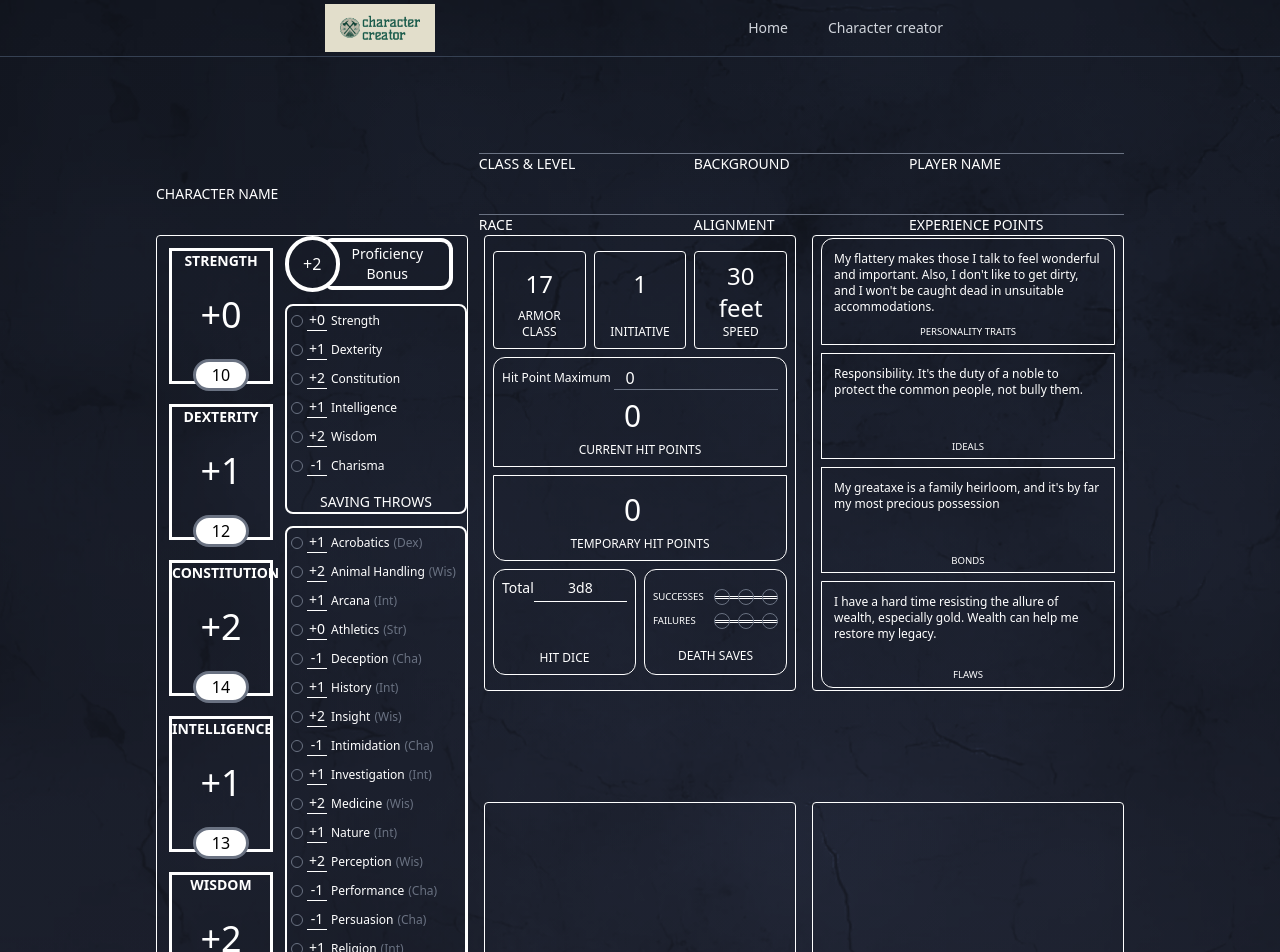
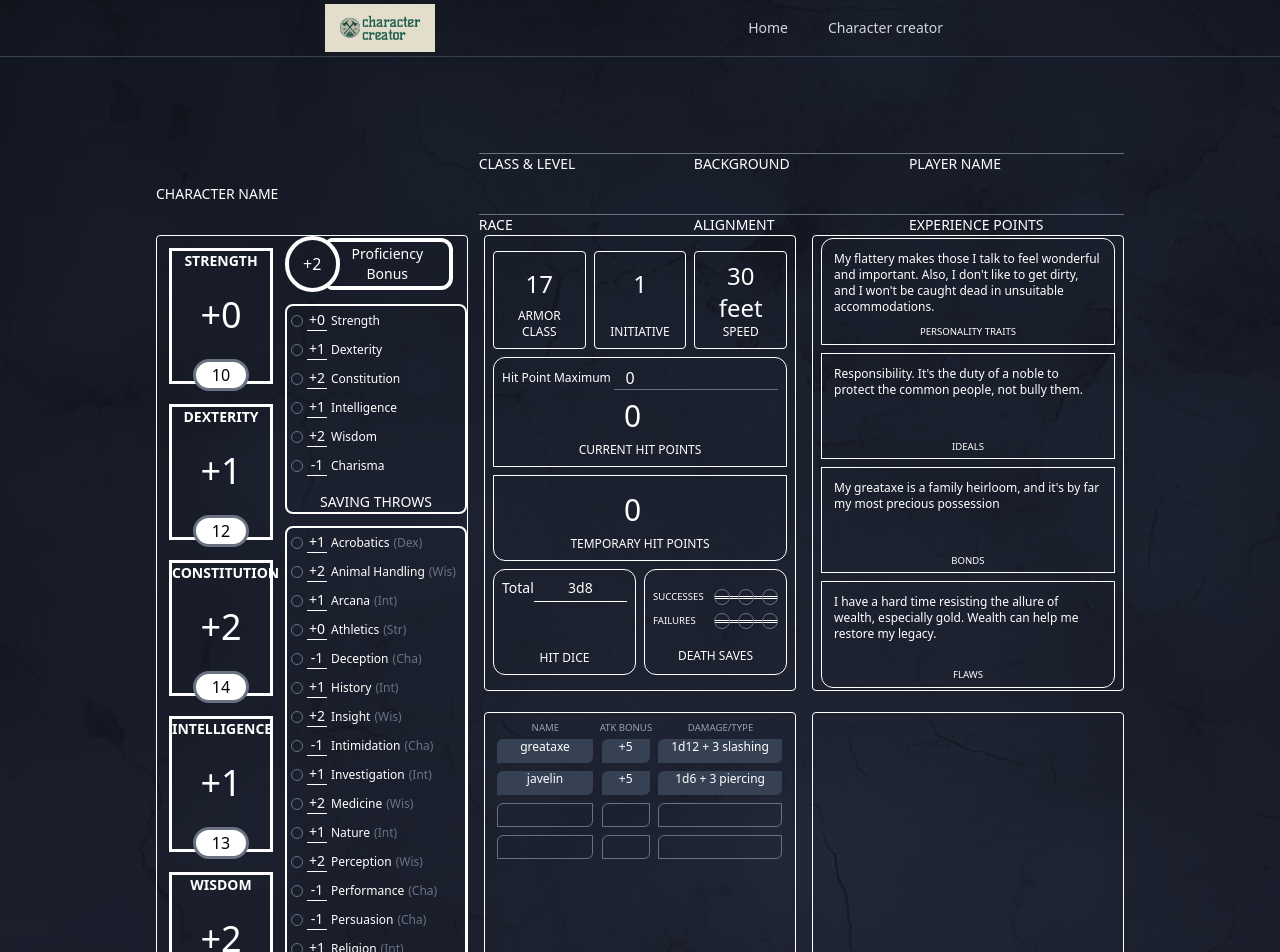
Before and after one commit to lematosdev/hackathon-boot-dev, a SvelteKit app in the folder client/: page /character-creator in a window 1280 px wide. Shown: the top 952 px of the page. Built offline with nearby package versions, Linux system fonts and the light colour scheme.

Commit message:
feat: add attack and spellcasting section (#17)

```diff
--- /dev/null
+++ b/client/src/lib/components/character-sheet/AttacksRow.svelte
@@ -0,0 +1,61 @@
+<script lang="ts">
+  interface Props {
+    name?: string;
+    atkBonus?: string;
+    dmgType?: string;
+  }
+
+  let { name, atkBonus, dmgType }: Props = $props();
+
+  let localName = $state(name || '');
+  let localAtkBonus = $state(atkBonus || '');
+  let localDmgType = $state(dmgType || '');
+</script>
+
+<tr>
+  <td>
+    {#if name}
+      <p
+        class="bg-gray-700 m-1 text-center text-xs h-6 rounded-ss-md rounded-ee-md w-24"
+      >
+        {name}
+      </p>
+    {:else}
+      <input
+        class="bg-gray-700 m-1 text-center text-xs h-6 rounded-ss-md rounded-ee-md w-24"
+        aria-label="Attack name"
+        bind:value={localName}
+      />
+    {/if}
+  </td>
+  <td>
+    {#if atkBonus}
+      <p
+        class="bg-gray-700 m-1 text-center text-xs h-6 rounded-ss-md rounded-ee-md w-12"
+      >
+        {localAtkBonus}
+      </p>
+    {:else}
+      <input
+        class="bg-gray-700 m-1 text-center text-xs h-6 rounded-ss-md rounded-ee-md w-12"
+        aria-label="Attack Bonus"
+        bind:value={atkBonus}
+      />
+    {/if}
+  </td>
+  <td>
+    {#if dmgType}
+      <p
+        class="bg-gray-700 m-1 text-center text-xs h-6 rounded-ss-md rounded-ee-md w-31"
+      >
+        {dmgType}
+      </p>
+    {:else}
+      <input
+        class="bg-gray-700 m-1 text-center text-xs h-6 rounded-ss-md rounded-ee-md w-31"
+        aria-label="Damage Type"
+        bind:value={localDmgType}
+      />
+    {/if}
+  </td>
+</tr>
--- a/client/src/routes/character-creator/+page.svelte
+++ b/client/src/routes/character-creator/+page.svelte
@@ -1,5 +1,6 @@
 <script lang="ts">
   import AbilityScore from '$lib/components/character-sheet/AbilityScore.svelte';
+  import AttacksRow from '$lib/components/character-sheet/AttacksRow.svelte';
   import MainInput from '$lib/components/character-sheet/MainInput.svelte';
   import Skills from '$lib/components/character-sheet/Skills.svelte';
   import {
@@ -80,6 +81,19 @@
     flaws:
       'I have a hard time resisting the allure of wealth, especially gold. Wealth can help me restore my legacy.',
   });
+
+  const equipment = [
+    {
+      name: 'greataxe',
+      atkBonus: '+5',
+      dmgType: '1d12 + 3 slashing',
+    },
+    {
+      name: 'javelin',
+      atkBonus: '+5',
+      dmgType: '1d6 + 3 piercing',
+    },
+  ];
 </script>
 
 <div class="flex justify-center character-form">
@@ -191,6 +205,7 @@
             <input
               class="border-0 text-center text-3xl w-full"
               type="number"
+              min="0"
               bind:value={temporaryHitPoints}
             />
           </div>
@@ -266,7 +281,33 @@
           </div>
         {/each}
       </div>
-      <div class="border rounded h-70"></div>
+      <div class="border rounded h-115 flex flex-col justify-between p-2">
+        <table class="table-auto">
+          <thead>
+            <tr>
+              <th class="uppercase text-[0.6rem] font-normal text-gray-400"
+                >name</th
+              >
+              <th class="uppercase text-[0.6rem] font-normal text-gray-400"
+                >atk bonus</th
+              >
+              <th class="uppercase text-[0.6rem] font-normal text-gray-400"
+                >damage/type</th
+              >
+            </tr>
+          </thead>
+          <tbody>
+            {#each equipment as { name, atkBonus, dmgType }}
+              <AttacksRow {name} {atkBonus} {dmgType} />
+            {/each}
+            <AttacksRow />
+            <AttacksRow />
+          </tbody>
+        </table>
+        <p class="uppercase text-center text-xs font-bold">
+          Attacks & spellcasting
+        </p>
+      </div>
       <div class="border rounded row-span-2"></div>
       <div class="border rounded h-70"></div>
       <div class="border rounded h-70"></div>
```
